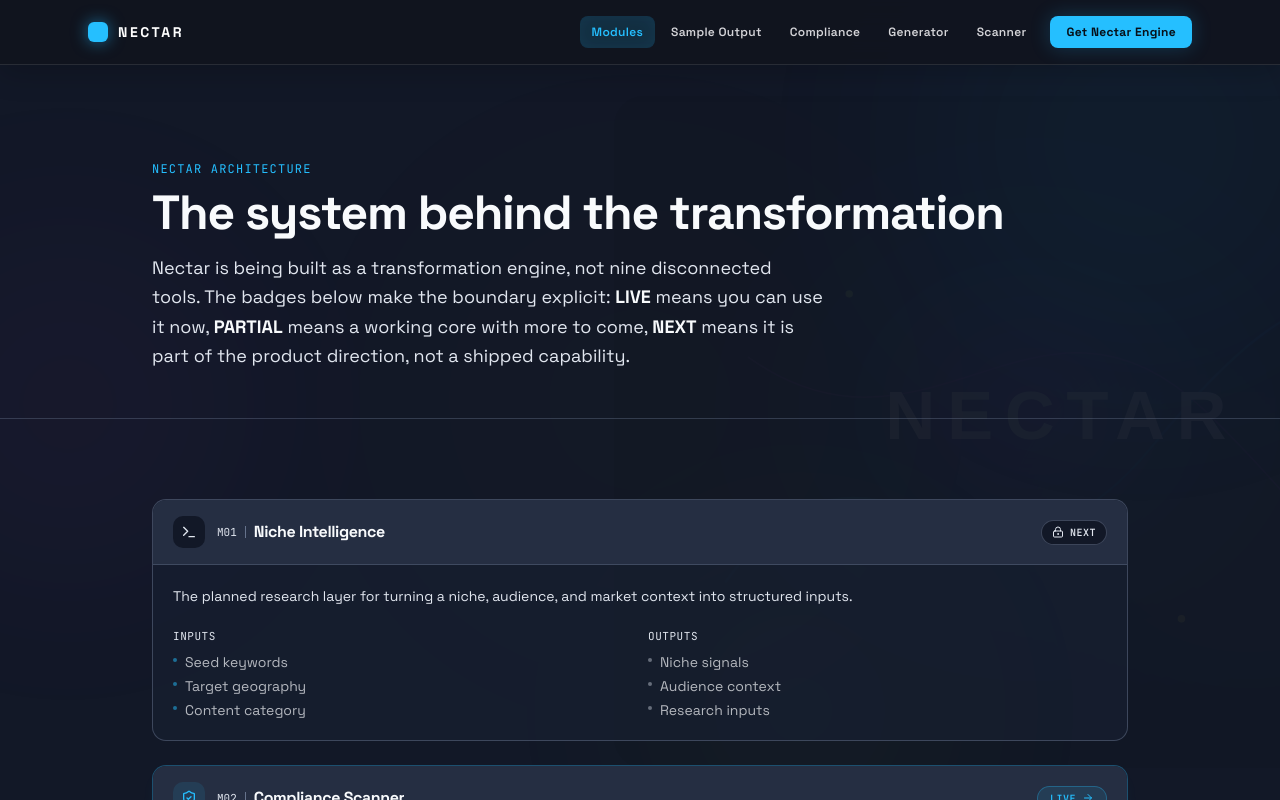
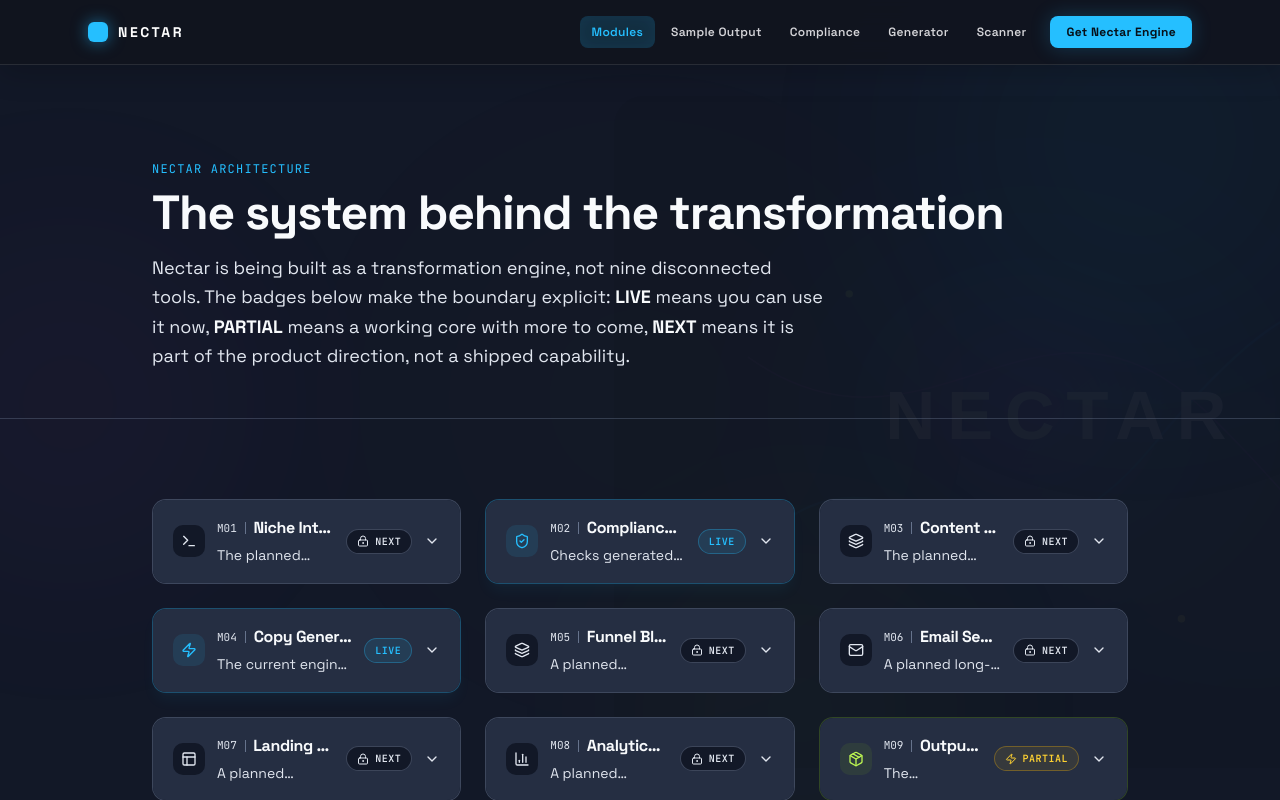
Before and after one commit to Sinsuenos/Nectra-Affiliate-Creator-Engine, a Next.js app: page /modules in a window 1280 px wide. Shown: the top 800 px of the page. Built offline with nearby package versions, Linux system fonts and the light colour scheme.

Commit message:
Refine modules page into collapsible summary cards

```diff
--- a/src/app/modules/page.tsx
+++ b/src/app/modules/page.tsx
@@ -1,5 +1,6 @@
 "use client";
 
+import { useState } from "react";
 import { motion } from "framer-motion";
 import { Separator } from "@/components/ui/separator";
 import { NectarOrbs } from "@/components/nectar-orbs";
@@ -16,6 +17,7 @@ import {
   Package,
   LockKeyhole,
   ArrowRight,
+  ChevronDown,
 } from "lucide-react";
 
 const fadeUp = {
@@ -85,17 +87,30 @@ const MODULES = [
 ];
 
 function ModuleCard({ mod, index }: { mod: (typeof MODULES)[number]; index: number }) {
+  const [expanded, setExpanded] = useState(false);
   const Icon = mod.icon;
   const live = mod.state === "LIVE";
   const partial = mod.state === "PARTIAL";
   const cardBorder = live ? "border-electric/30 bg-surface shadow-lg shadow-electric/5" : partial ? "border-lime-400/20 bg-surface/85" : "border-border/50 bg-surface/70";
+  const badgeClass = live
+    ? "border-electric/30 bg-electric/10 text-electric"
+    : partial
+      ? "border-amber-400/30 bg-amber-400/[0.08] text-amber-300"
+      : "border-border/50 bg-background text-muted-foreground";
+
   return (
     <motion.article
       className={`rounded-xl border overflow-hidden ${cardBorder}`}
       variants={fadeUp}
       custom={index}
     >
-      <div className="flex items-center gap-3 px-5 py-4 border-b border-border/40 bg-surface-raised">
+      <button
+        type="button"
+        onClick={() => setExpanded(!expanded)}
+        className="w-full text-left"
+        aria-expanded={expanded}
+      >
+        <div className="flex items-center gap-3 px-5 py-4 bg-surface-raised">
           <span className={`flex h-8 w-8 shrink-0 items-center justify-center rounded-lg ${live ? "bg-electric/10" : partial ? "bg-lime-400/[0.08]" : "bg-background"}`}>
             <Icon className={`h-4 w-4 ${live ? "text-electric" : partial ? "text-lime-300" : "text-muted-foreground"}`} />
           </span>
@@ -105,26 +120,19 @@ function ModuleCard({ mod, index }: { mod: (typeof MODULES)[number]; index: numb
               <span className="h-3 w-px bg-border" />
               <h3 className="text-base font-bold tracking-tight truncate">{mod.name}</h3>
             </div>
+            <p className="mt-1 text-sm text-muted-foreground leading-relaxed line-clamp-1">{mod.summary}</p>
           </div>
-        {live && mod.link ? (
-          <Link
-            href={mod.link}
-            className="inline-flex items-center gap-1.5 rounded-full border border-electric/30 bg-electric/10 px-3 py-1 font-mono text-[10px] font-semibold tracking-wider text-electric hover:bg-electric/20 transition-colors"
-          >
-            {mod.state}
-            <ArrowRight className="h-3 w-3" />
-          </Link>
-        ) : (
-          <span className={`inline-flex items-center gap-1.5 rounded-full border px-2.5 py-1 font-mono text-[10px] font-semibold tracking-wider ${live ? "border-electric/30 bg-electric/10 text-electric" : partial ? "border-lime-400/30 bg-lime-400/[0.08] text-lime-300" : "border-border/50 bg-background text-muted-foreground"}`}>
+          <span className={`shrink-0 inline-flex items-center gap-1.5 rounded-full border px-2.5 py-1 font-mono text-[10px] font-semibold tracking-wider ${badgeClass}`}>
             {!live && !partial && <LockKeyhole className="h-3 w-3" />}
             {partial && <Zap className="h-3 w-3" />}
             {mod.state}
           </span>
-        )}
+          <ChevronDown className={`h-4 w-4 shrink-0 text-muted-foreground transition-transform ${expanded ? "rotate-180" : ""}`} />
         </div>
+      </button>
 
-      <div className="px-5 py-5 space-y-5">
-        <p className="text-sm text-muted-foreground leading-relaxed">{mod.summary}</p>
+      {expanded && (
+        <div className="px-5 py-5 space-y-5 border-t border-border/40">
           <div className="grid sm:grid-cols-2 gap-4">
             <div>
               <p className="font-mono text-[11px] uppercase tracking-wider text-muted-foreground mb-2">Inputs</p>
@@ -139,7 +147,18 @@ function ModuleCard({ mod, index }: { mod: (typeof MODULES)[number]; index: numb
               </ul>
             </div>
           </div>
+          {mod.link && (
+            <Link
+              href={mod.link}
+              onClick={(e) => e.stopPropagation()}
+              className="inline-flex items-center gap-1.5 rounded-full border border-electric/30 bg-electric/10 px-3 py-1.5 font-mono text-[10px] font-semibold tracking-wider text-electric hover:bg-electric/20 transition-colors"
+            >
+              Open module
+              <ArrowRight className="h-3 w-3" />
+            </Link>
+          )}
         </div>
+      )}
     </motion.article>
   );
 }
@@ -159,7 +178,7 @@ export default function ModulesPage() {
       <Separator className="bg-border/40" />
 
       <section className="mx-auto max-w-5xl px-4 sm:px-6 py-16 sm:py-20">
-        <motion.div className="grid gap-6" initial="hidden" whileInView="visible" viewport={{ once: true, margin: "-60px" }}>
+        <motion.div className="grid grid-cols-1 md:grid-cols-3 gap-6" initial="hidden" whileInView="visible" viewport={{ once: true, margin: "-60px" }}>
           {MODULES.map((mod, i) => <ModuleCard key={mod.id} mod={mod} index={i} />)}
         </motion.div>
       </section>
```
Lines whose indentation alone changed are shown as unchanged.
